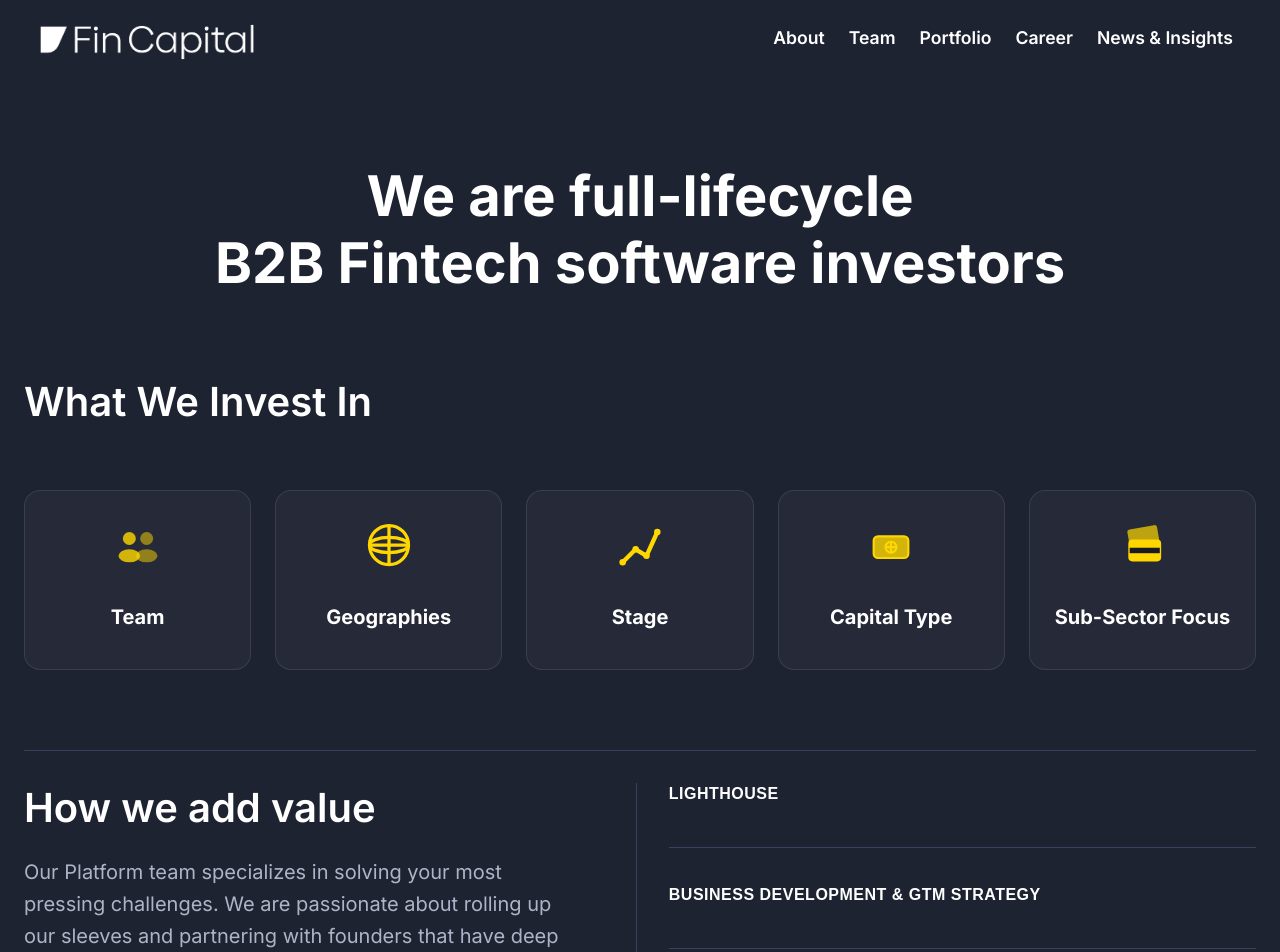
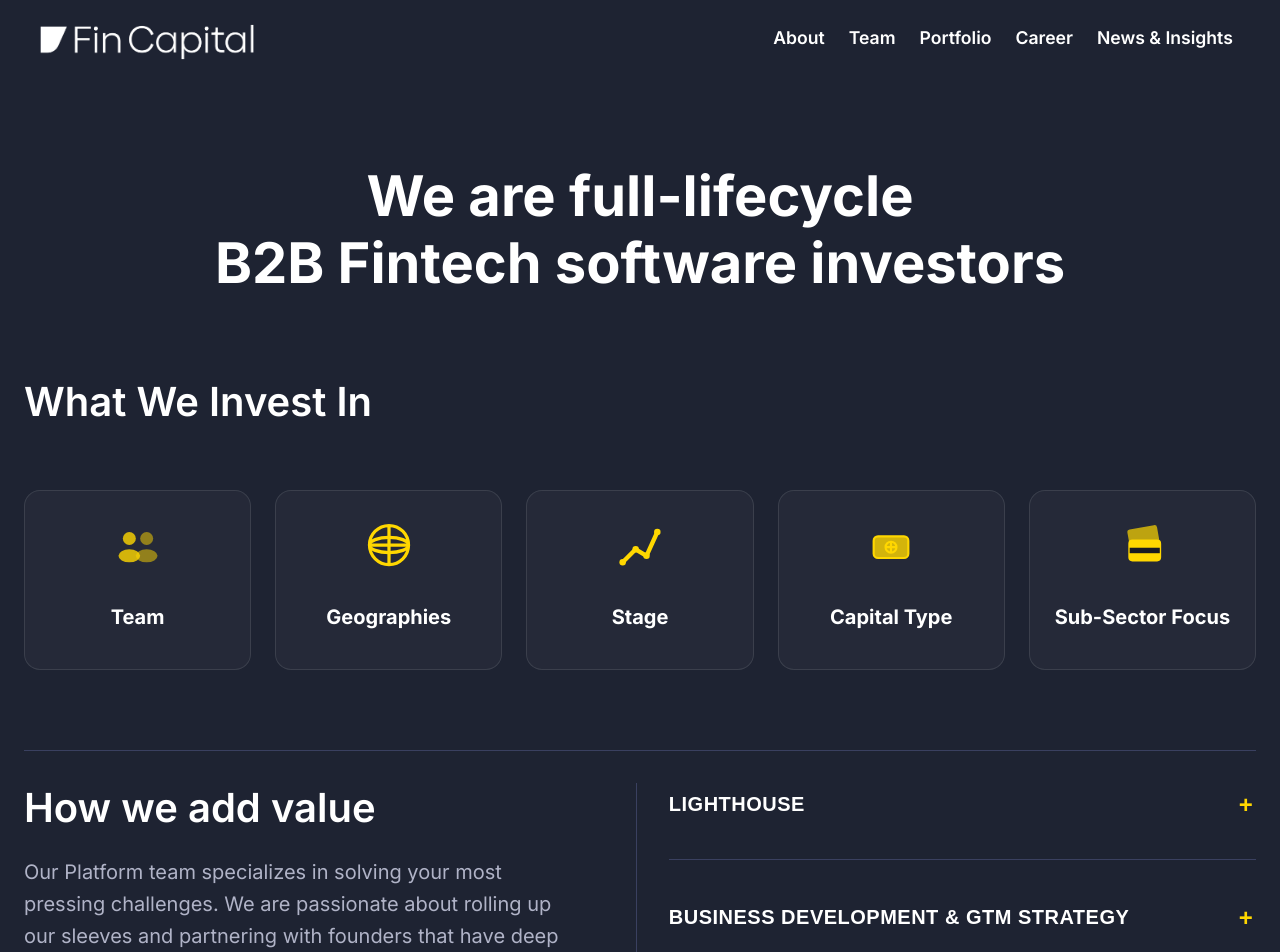
Before and after one commit to DerekJongWu/fin-website, a Next.js app: page /about in a window 1280 px wide. Shown: the top 952 px of the page. Built offline with nearby package versions, Linux system fonts and the light colour scheme.

Commit message:
Adjust the spacing and text size of the about page

```diff
--- a/src/app/about/page.tsx
+++ b/src/app/about/page.tsx
@@ -46,8 +46,7 @@
         style={{
           maxWidth: 1400,
           margin: '0 auto',
-          padding: '50px 24px 48px 24px',
-          minHeight: '95vh',
+          padding: '50px 24px 24px 24px',
           fontFamily: 'var(--font-inter)'
         }}
       >
@@ -598,20 +597,32 @@
                         border: 'none',
                         color: 'white',
                         fontWeight: 700,
-                        fontSize: '1rem',
+                        fontSize: '1.25rem',
                         letterSpacing: 0.5,
                         textTransform: 'uppercase',
-                        marginBottom: 12,
+                        marginBottom: 8,
                         textAlign: 'left',
                         cursor: 'pointer',
                         outline: 'none',
-                        padding: 0,
+                        padding: '8px 0',
                         transition: 'color 0.2s',
+                        display: 'flex',
+                        justifyContent: 'space-between',
+                        alignItems: 'center',
                       }}
                       aria-expanded={openIndex === idx}
                       aria-controls={`accordion-panel-${idx}`}
                     >
-                      {feature.title}
+                      <span>{feature.title}</span>
+                      <span style={{
+                        fontSize: '1.5rem',
+                        transition: 'all 0.3s ease',
+                        color: '#FFD700',
+                        width: '20px',
+                        textAlign: 'center'
+                      }}>
+                        {openIndex === idx ? '−' : '+'}
+                      </span>
                     </button>
                     <div
                       id={`accordion-panel-${idx}`}
@@ -629,7 +640,7 @@
                       <div style={{ padding: openIndex === idx ? '0 0 8px 0' : '0' }}>{feature.description}</div>
                     </div>
                     {idx < features.length - 1 && (
-                      <hr style={{ border: 'none', borderTop: '1px solid #3A4060', margin: '32px 0 0 0' }} />
+                      <hr style={{ border: 'none', borderTop: '1px solid #3A4060', margin: '24px 0 0 0' }} />
                     )}
                   </div>
                 ))}
@@ -701,7 +712,7 @@
             scrollbar-width: thin;
           }
           button:hover {
-            background: rgba(255,255,255,0.05) !important;
+            color: #FFD700 !important;
           }
         `}</style>
       </main>
```
